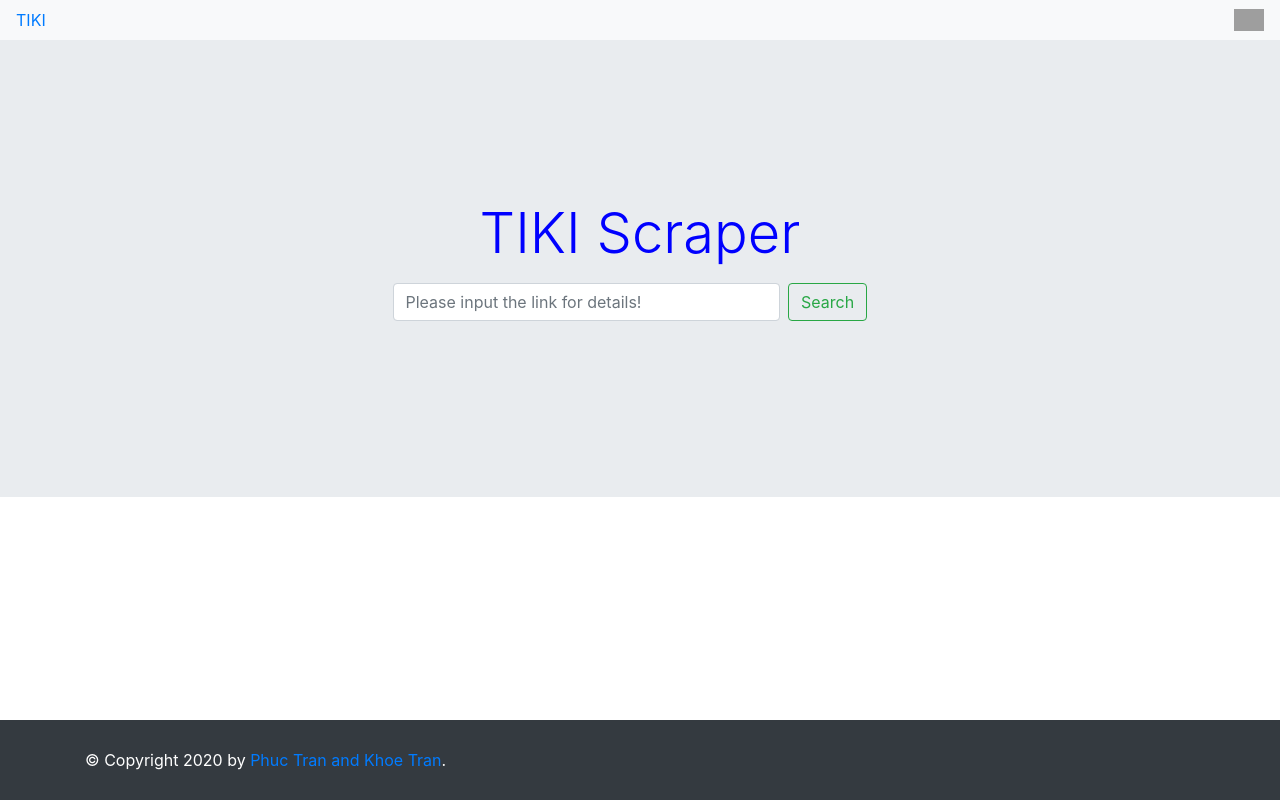
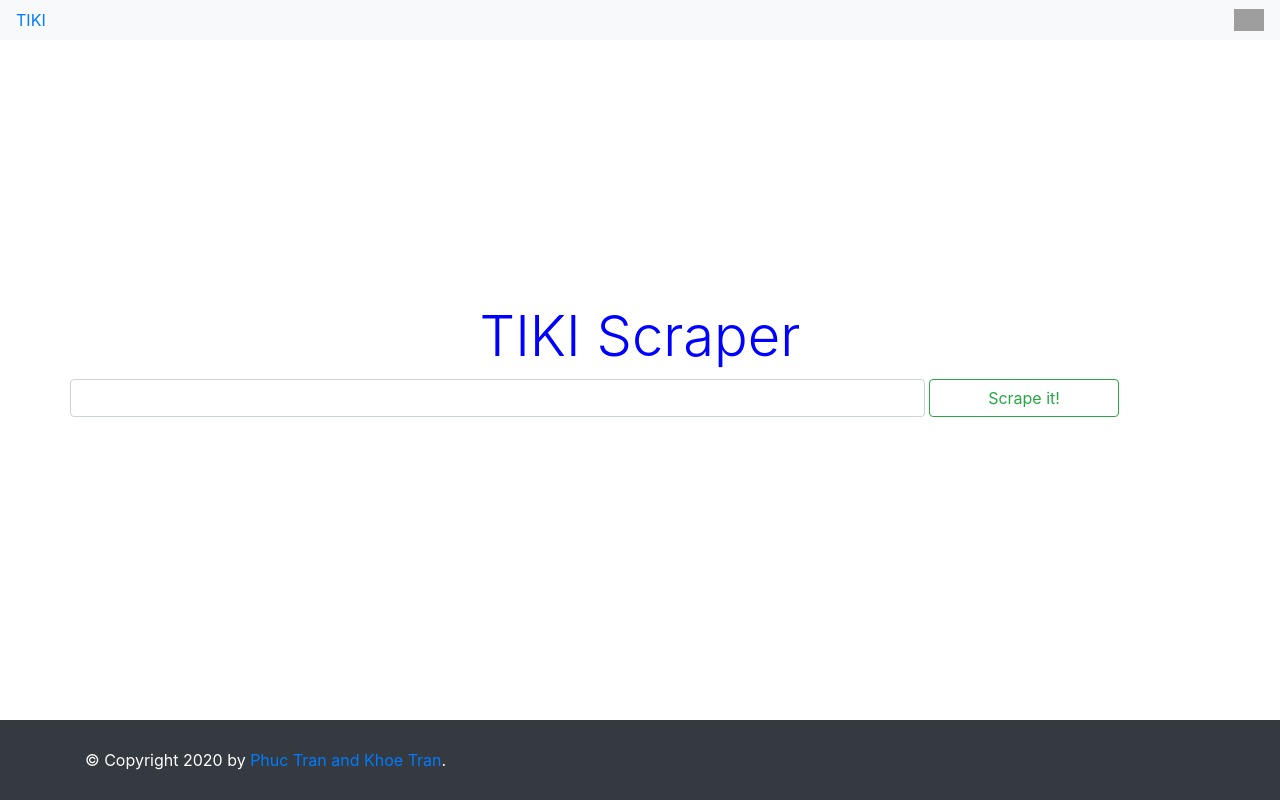
Before and after one commit to PhucDuy/vn_express_crawler, a Flask app: template templates/home.html in a window 1280 px wide. Run offline with Flask 2, Linux system fonts and the light colour scheme; the template is opened without the code that fills it: values that come from a table or form of the project are taken from there, others are empty; parts of the project's set-up code (start-up, migrations or seed data) failed here and were passed over; some libraries are stand-ins or nearby versions; grey boxes are pictures that could not be loaded.

Commit message:
Refator home page

```diff
--- a/static/css/style.css
+++ b/static/css/style.css
@@ -1,3 +1,22 @@
 footer {
-  height: 80px;
+    height: 80px;
 }
+
+body {
+    height: 80%;
+    margin: 0;
+    padding: 0;
+}
+
+html {
+    height: 100%;
+}
+
+.fakeimg {
+    height: 200px;
+    background: #aaa;
+}
+
+.crawl-data {
+    margin-bottom: 120px;
+}
--- a/templates/home.html
+++ b/templates/home.html
@@ -1,40 +1,18 @@
-{% extends "base.html" %}
-{% block content %}
-    <head>
-  <title>Bootstrap 4 Website Example</title>
-  <meta charset="utf-8">
-  <meta name="viewport" content="width=device-width, initial-scale=1">
-  <link rel="stylesheet" href="https://maxcdn.bootstrapcdn.com/bootstrap/4.4.1/css/bootstrap.min.css">
-  <script src="https://ajax.googleapis.com/ajax/libs/jquery/3.4.1/jquery.min.js"></script>
-  <script src="https://cdnjs.cloudflare.com/ajax/libs/popper.js/1.16.0/umd/popper.min.js"></script>
-  <script src="https://maxcdn.bootstrapcdn.com/bootstrap/4.4.1/js/bootstrap.min.js"></script>
-  <style>
-  .fakeimg {
-    height: 200px;
-    background: #aaa;
-
-  </style>
-</head>
-<body>
-
+{% extends 'base.html' %} {% block content %}
 <nav class="navbar navbar-light bg-light justify-content-between">
-   <a href="https://tiki.vn" > TIKI </a>
-     <img class="float-right img-fluid" src="C:\Workplace\tiki_scraper\logo.png" width="30" height="30"   alt= Tiki Logo>
+    <a href="https://tiki.vn"> TIKI </a>
+    <img class="float-right img-fluid" src="{{ url_for('static', filename='img/logo.png')}}" width="30" height="30" alt=Tiki Logo>
 </nav>
 
-</nav>
-  <div class="jumbotron jumbotron-fluid" style="padding: 160px">
-  <div class="container-fluid">
-    <h1 class="display-4" style="text-align: center; color:blue" >TIKI Scraper</h1>
-    <p class="lead" style="text-align: center"></p>
-  </div>
-
-   <form class="container-fluid row">
-
-    <p class="col-sm-3"></p>
-    <input class="col-sm-5 form-control mr-sm-2" type="search" placeholder="Please input the link for details!" aria-label="Search">
-    <button class="col-sm- 1 btn btn-outline-success my-2 my-sm-0 " type="submit">Search</button>
-    <p class="col-sm-3"></p>
-  </form>
-
-{% endblock  %}
+<div class="container h-100">
+    <div class="row h-100 justify-content-center align-items-center">
+        <div class="col-md-12">
+            <h1 class="display-4 text-center" style="color:blue">TIKI Scraper</h1>
+            <form class="row" method="POST" action="/">
+                {{ form.hidden_tag() }} {{ form.csrf_token }} {{ form.url(class_="mr-sm-1 col-sm-9 text-center form-control") }}
+                <input class="col-sm-2 text-center btn btn-outline-success" type="submit" value="Scrape it!">
+            </form>
+        </div>
+    </div>
+</div>
+{% endblock %}
```
Also changed, not shown: templates/index.html (deleted, +0 -66 lines).
